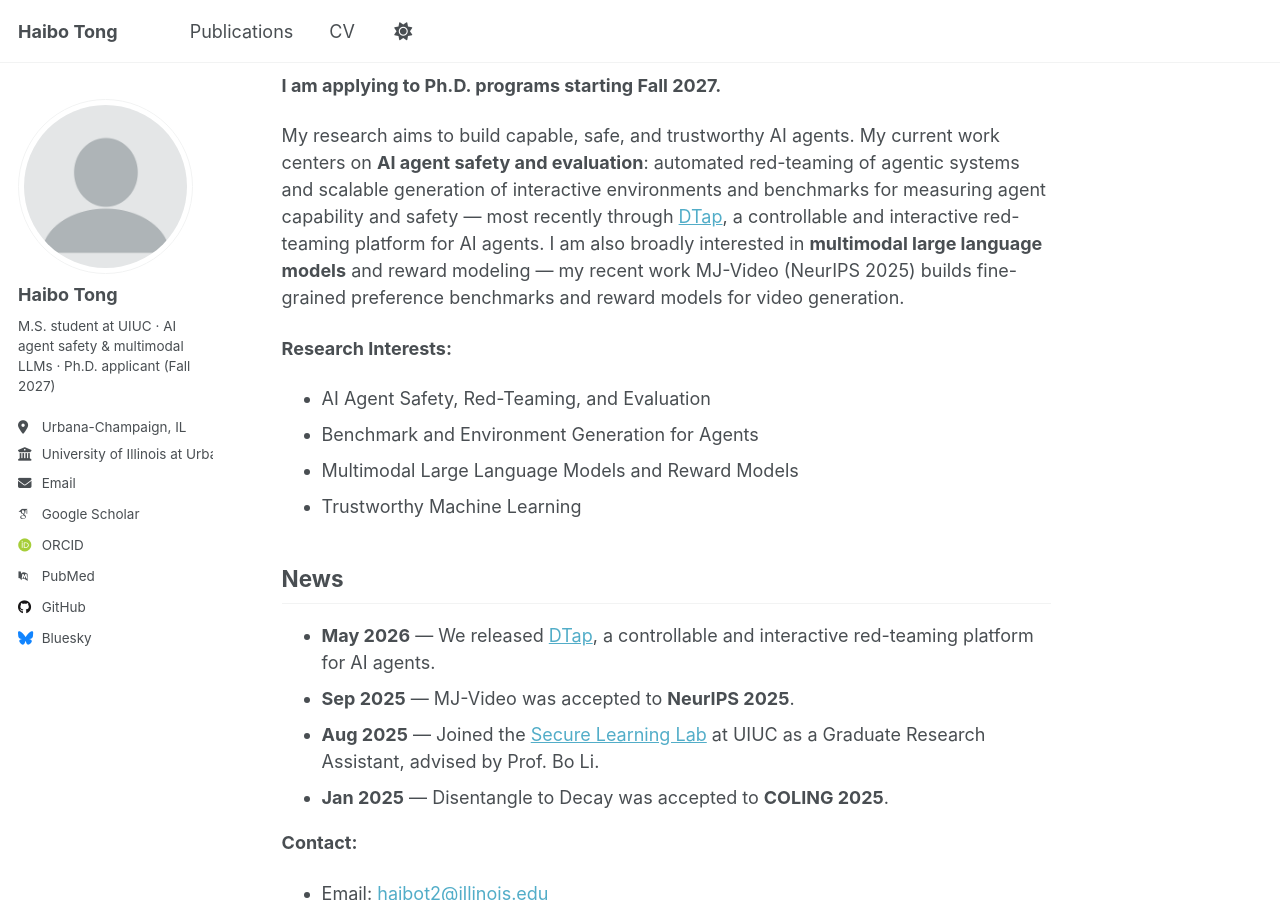
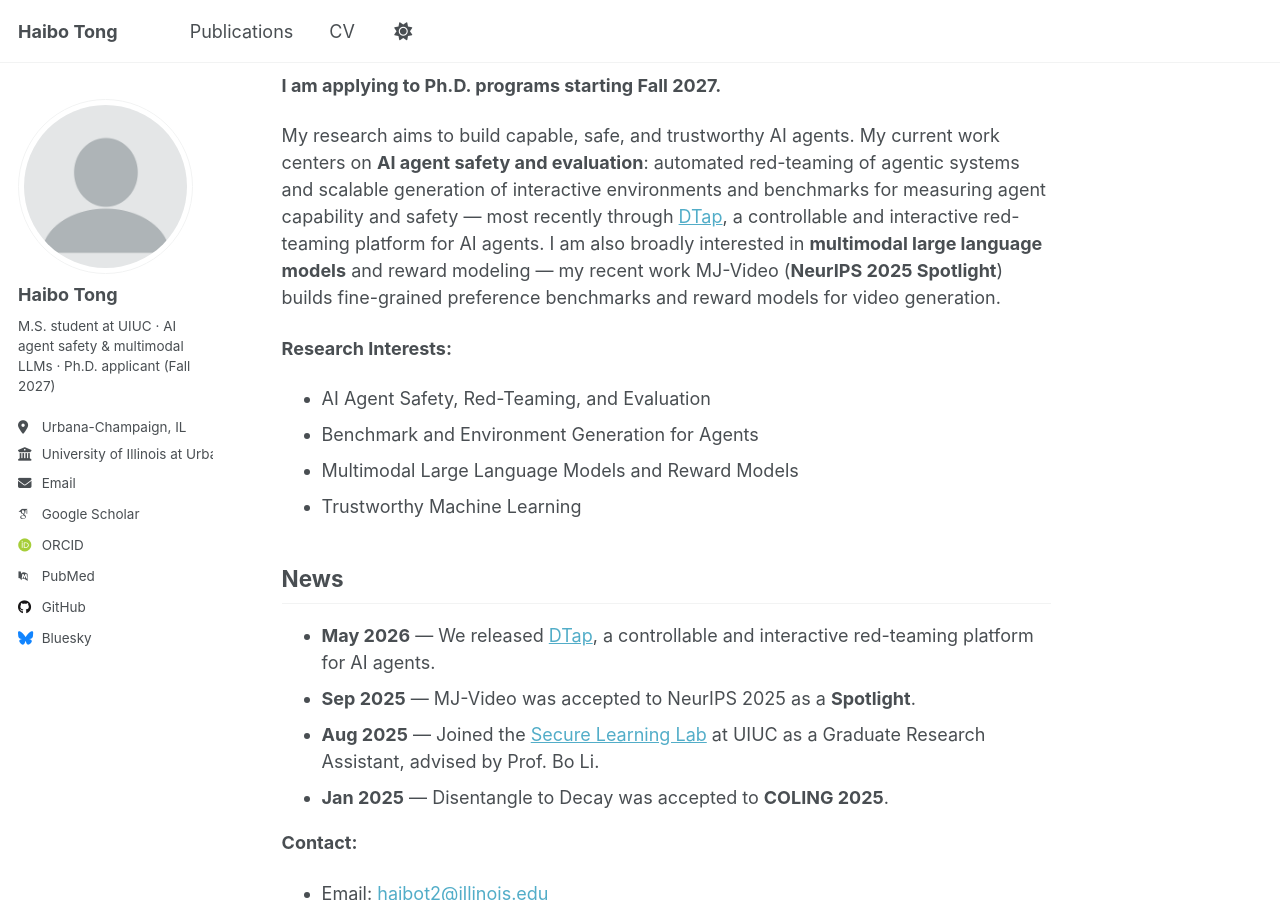
Before and after one commit to EchoRaven/Haibo.github.io, a Jekyll site: the page built from _pages/about.md, in a window 1280 px wide and 900 px high, scrolled down 295 px. Built offline with Jekyll 4.4.1, drawn with Linux system fonts in a browser that asks for light colours; some web fonts are replaced; a script that is not in the unit is left out.

Commit message:
Highlight MJ-Video as NeurIPS 2025 Spotlight across site and CV
Co-Authored-By: Claude Fable 5 <noreply@anthropic.com>

```diff
--- a/_pages/about.md
+++ b/_pages/about.md
@@ -17,7 +17,7 @@ Previously, I received my Bachelor's degree in Computer Science from Tongji Univ
 
 **I am applying to Ph.D. programs starting Fall 2027.**
 
-My research aims to build capable, safe, and trustworthy AI agents. My current work centers on **AI agent safety and evaluation**: automated red-teaming of agentic systems and scalable generation of interactive environments and benchmarks for measuring agent capability and safety — most recently through [DTap](https://arxiv.org/abs/2605.04808), a controllable and interactive red-teaming platform for AI agents. I am also broadly interested in **multimodal large language models** and reward modeling — my recent work MJ-Video (NeurIPS 2025) builds fine-grained preference benchmarks and reward models for video generation.
+My research aims to build capable, safe, and trustworthy AI agents. My current work centers on **AI agent safety and evaluation**: automated red-teaming of agentic systems and scalable generation of interactive environments and benchmarks for measuring agent capability and safety — most recently through [DTap](https://arxiv.org/abs/2605.04808), a controllable and interactive red-teaming platform for AI agents. I am also broadly interested in **multimodal large language models** and reward modeling — my recent work MJ-Video (**NeurIPS 2025 Spotlight**) builds fine-grained preference benchmarks and reward models for video generation.
 
 **Research Interests:**
 - AI Agent Safety, Red-Teaming, and Evaluation
@@ -28,7 +28,7 @@ My research aims to build capable, safe, and trustworthy AI agents. My current w
 ## News
 
 - **May 2026** — We released [DTap](https://arxiv.org/abs/2605.04808), a controllable and interactive red-teaming platform for AI agents.
-- **Sep 2025** — MJ-Video was accepted to **NeurIPS 2025**.
+- **Sep 2025** — MJ-Video was accepted to NeurIPS 2025 as a **Spotlight**.
 - **Aug 2025** — Joined the [Secure Learning Lab](https://aisecure.github.io/) at UIUC as a Graduate Research Assistant, advised by Prof. Bo Li.
 - **Jan 2025** — Disentangle to Decay was accepted to **COLING 2025**.
 
```
Also changed, not shown: _pages/cv.md (+1 -1 lines), _publications/2025-12-01-mj-video.md (+2 -2 lines).
